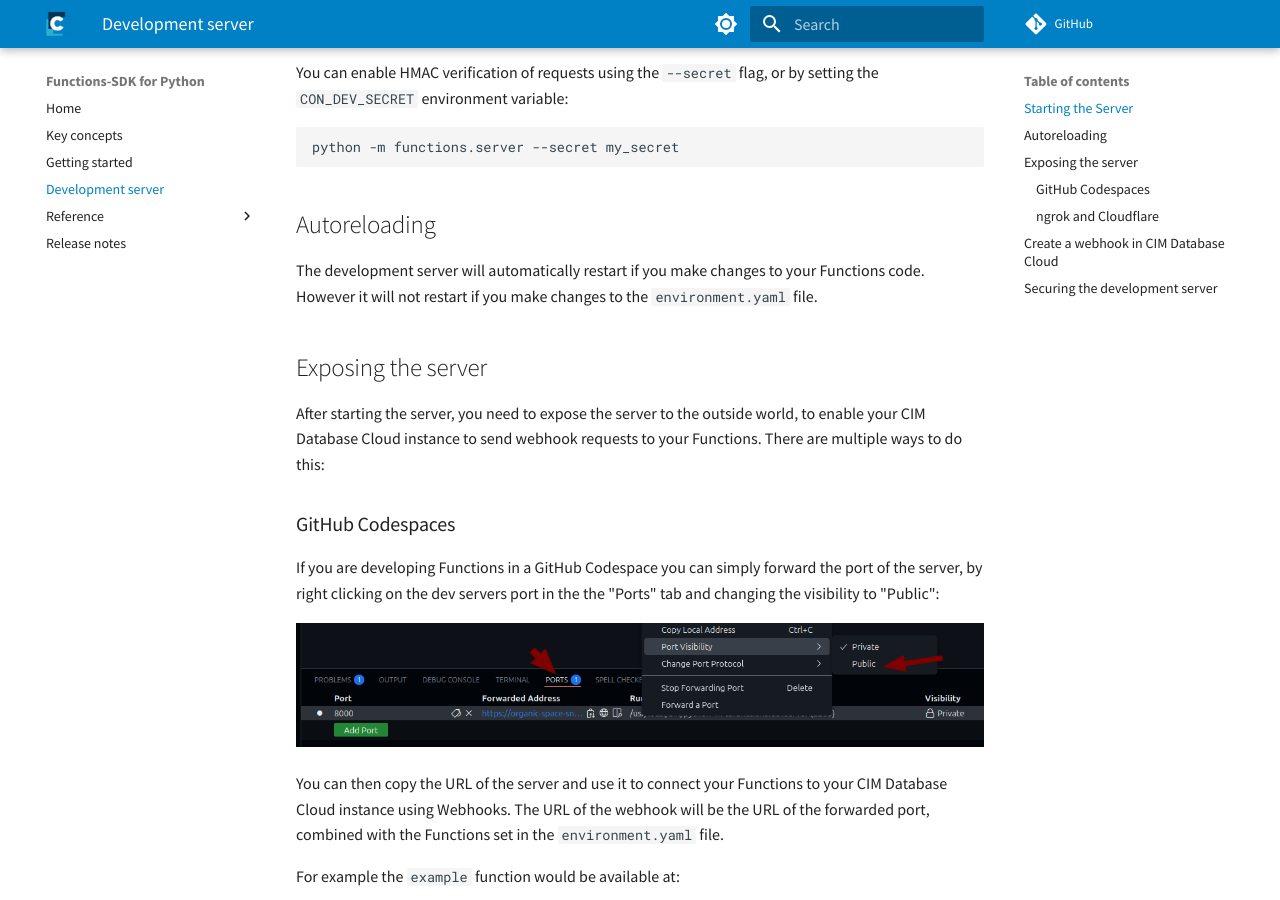
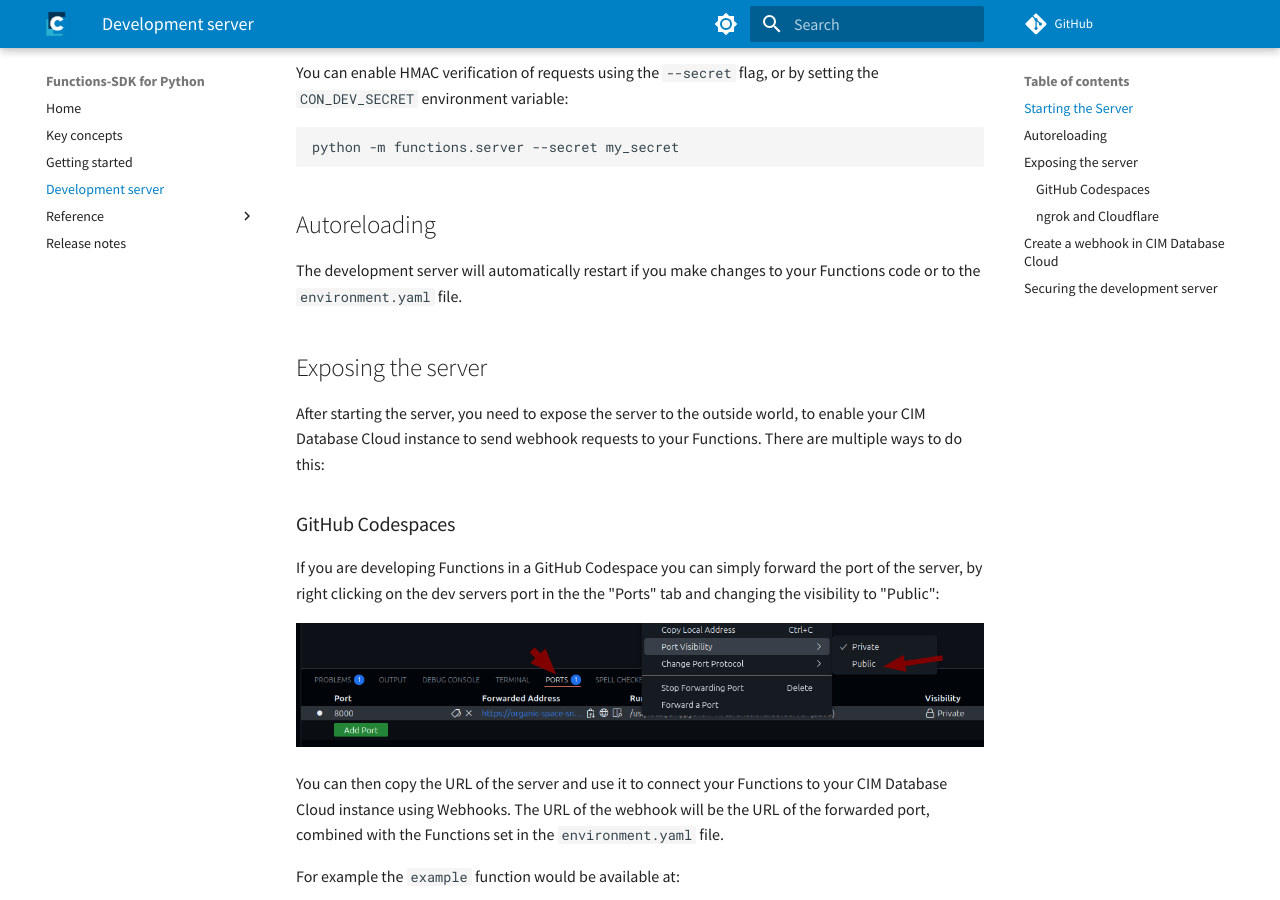
Before and after one commit to cslab/functions-sdk-python, an MkDocs documentation site: the page built from docs/development_server.md, in a window 1280 px wide and 900 px high, scrolled down 724 px. Built offline with MkDocs 1.6.1 and Material for MkDocs 9.7.7, drawn with Linux system fonts in a browser that asks for light colours; comment, search, counter and statistics services are not loaded.

Commit message:
Update development server documentation to clarify that it will restart on changes to both Functions code and the environment.yaml file.

```diff
--- a/docs/development_server.md
+++ b/docs/development_server.md
@@ -30,7 +30,7 @@
 
 ## Autoreloading
 
-The development server will automatically restart if you make changes to your Functions code. However it will not restart if you make changes to the `environment.yaml` file.
+The development server will automatically restart if you make changes to your Functions code or to the `environment.yaml` file.
 
 ## Exposing the server
 
```
